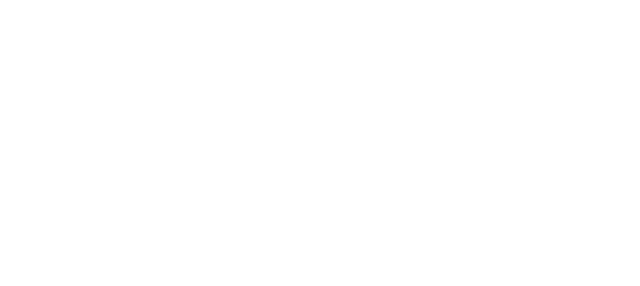
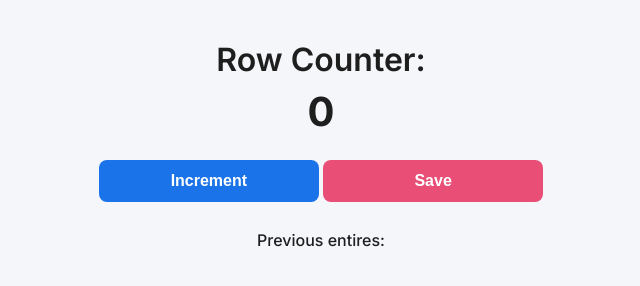
Before and after one commit to OlesiaShcherbenko/passenger-counter-app, a plain HTML site: page index.html in a window 1280 px wide. Shown: the whole page, without its empty margins (319-959 px from the left). Drawn offline with Linux system fonts and the light colour scheme.

Commit message:
feat: implement logic to count and save passengers

```diff
--- a/index.css
+++ b/index.css
@@ -0,0 +1,62 @@
+body {
+  background-color: #f5f6fa;
+  font-family: Inter, -apple-system, BlinkMacSystemFont, "Segoe UI", Roboto,
+    Helvetica, Arial, sans-serif;
+  font-weight: 500;
+  text-align: center;
+  color: #1e1e1e;
+  padding: 2rem;
+}
+
+.container {
+  max-width: 768px;
+  margin: 0 auto;
+  padding: 0 20px;
+}
+
+h1 {
+  font-size: 32px;
+  font-weight: 600;
+  margin-top: 0;
+  margin-bottom: 8px;
+}
+
+h2 {
+  font-size: 40px;
+  font-weight: 700;
+  margin: 0 0 24px;
+}
+
+button {
+  font-size: 16px;
+  font-weight: 600;
+  padding: 12px;
+  width: 220px;
+  margin-bottom: 12px;
+  border: none;
+  border-radius: 8px;
+  cursor: pointer;
+  transition: background-color 0.2s ease, box-shadow 0.2s ease;
+}
+
+/* Increment button - Figma primary blue */
+#increment-btn {
+  background-color: #1a73e8;
+  color: white;
+}
+
+#increment-btn:hover {
+  background-color: #1669d2;
+  box-shadow: 0 2px 6px rgba(26, 115, 232, 0.25);
+}
+
+/* Save button - soft red */
+#save-btn {
+  background-color: #e94e77;
+  color: white;
+}
+
+#save-btn:hover {
+  background-color: #d8446a;
+  box-shadow: 0 2px 6px rgba(233, 78, 119, 0.25);
+}
--- a/index.html
+++ b/index.html
@@ -4,7 +4,22 @@
     <meta charset="UTF-8" />
     <meta name="viewport" content="width=device-width, initial-scale=1.0" />
     <link rel="stylesheet" href="index.css" />
-    <title>Document</title>
+    <link rel="preconnect" href="https://fonts.googleapis.com" />
+    <link rel="preconnect" href="https://fonts.gstatic.com" crossorigin />
+    <link
+      href="https://fonts.googleapis.com/css2?family=Inter:ital,opsz,wght@0,14..32,100..900;1,14..32,100..900&display=swap"
+      rel="stylesheet"
+    />
+    <title>Counter App</title>
   </head>
-  <body></body>
+  <body>
+    <div class="container">
+      <h1>Row Counter:</h1>
+      <h2 id="count-el">0</h2>
+      <button id="increment-btn" onclick="increment()">Increment</button>
+      <button id="save-btn" onclick="save()">Save</button>
+      <p id="save-el">Previous entires:</p>
+    </div>
+    <script src="index.js"></script>
+  </body>
 </html>
--- /dev/null
+++ b/index.js
@@ -0,0 +1,15 @@
+let saveEl = document.getElementById("save-el");
+let countEl = document.getElementById("count-el");
+let count = 0;
+
+function increment() {
+  count += 1;
+  countEl.textContent = count;
+}
+
+function save() {
+  let countStr = count + " - ";
+  saveEl.textContent += countStr;
+  countEl.textContent = 0;
+  count = 0;
+}
```
